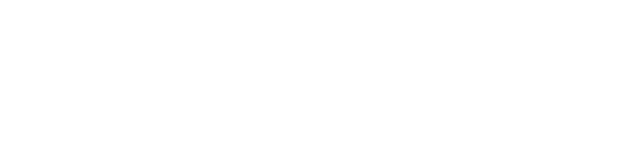
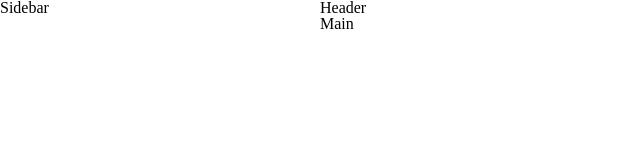
Before and after one commit to ENSUU/odin-admin-dashboard, a plain HTML site: page index.html in a window 1280 px wide. Shown: the whole page, without its empty margins (0-640 px from the left). Drawn offline with Linux system fonts and the light colour scheme.

Commit message:
Establish the general grid layout of the page
Set the positions of the sidebar, header, and main content
on the webpage using a grid display.

```diff
--- a/index.html
+++ b/index.html
@@ -7,6 +7,16 @@
     <link rel="stylesheet" href="styles.css">
 </head>
 <body>
-
+    <div class="container">
+        <div class="sidebar-container">
+            Sidebar
+        </div>
+        <div class="header-container">
+            Header
+        </div>
+        <div class="main-container">
+            Main
+        </div>
+    </div>
 </body>
 </html>
--- a/styles.css
+++ b/styles.css
@@ -43,3 +43,21 @@ table {
 	border-collapse: collapse;
 	border-spacing: 0;
 }
+
+/* Styling for the project */
+.container {
+    display: grid;
+    grid-template-columns: 1fr 3fr;
+}
+
+.sidebar-container {
+    grid-row: 1 / -3;
+}
+
+.header-container {
+
+}
+
+.main-container {
+    grid-column: 2 / 3;
+}
```
